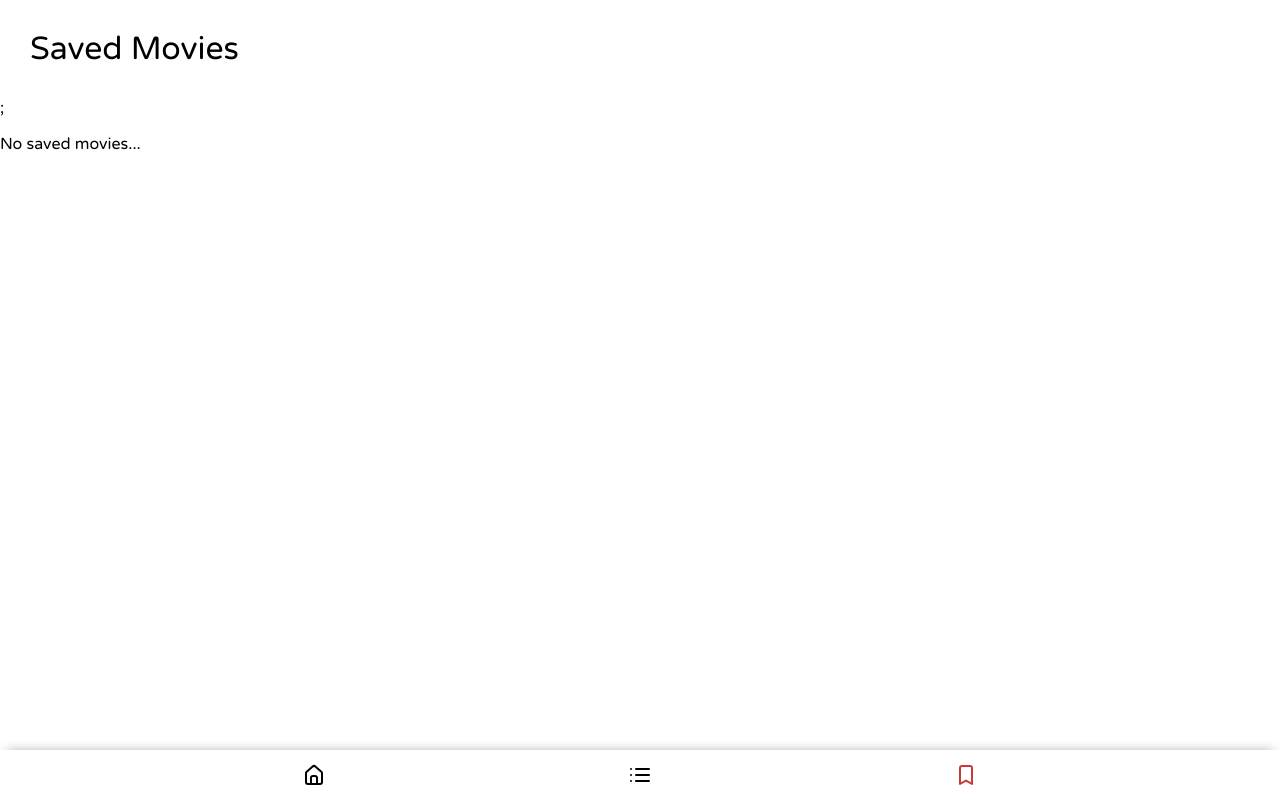
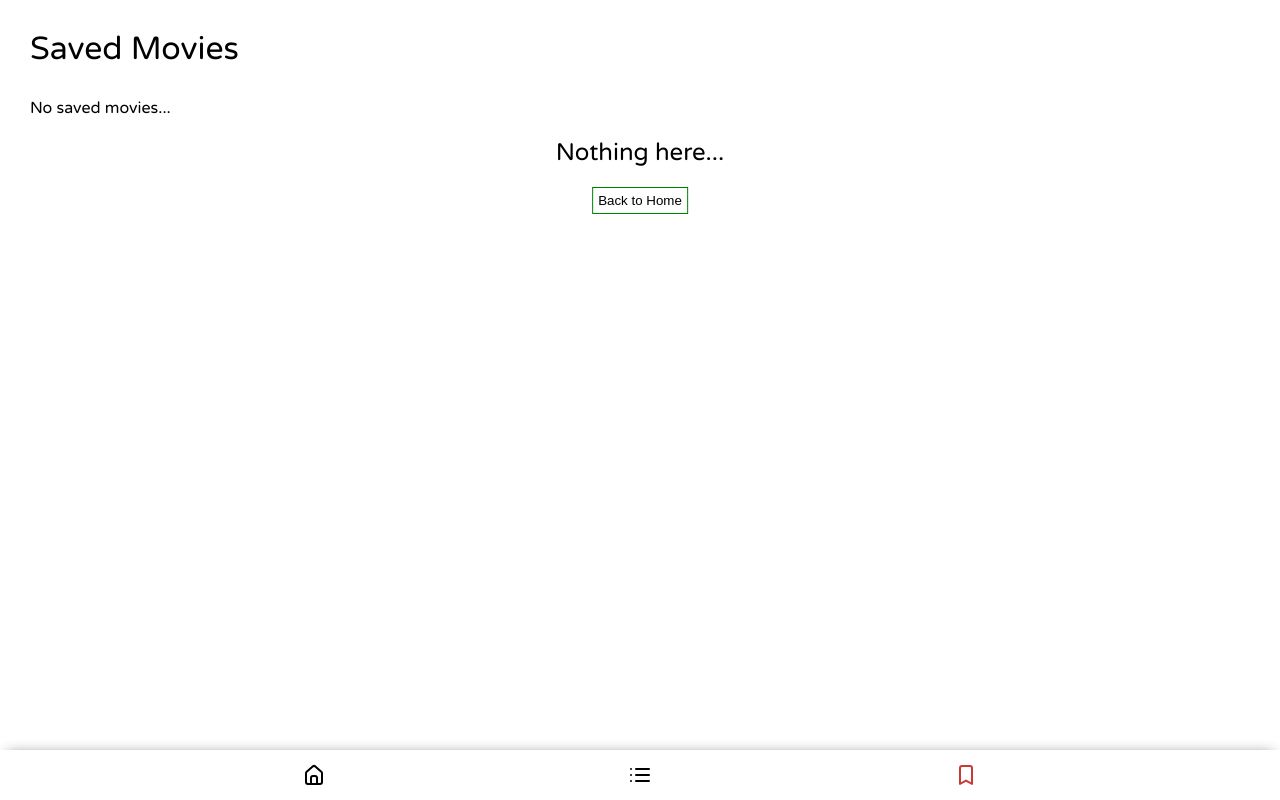
Before and after one commit to ubaidjs/MovieApp, a React (Create React App) app: page /saved in a window 1280 px wide. Built offline with nearby package versions, Linux system fonts and the light colour scheme.

Commit message:
fixed typo in saved screen

```diff
--- a/src/App.js
+++ b/src/App.js
@@ -1,13 +1,14 @@
 import React from 'react';
-import { BrowserRouter, Route } from 'react-router-dom';
+import { BrowserRouter, Route, Redirect } from 'react-router-dom';
 
 import MovieDetails from './screens/MovieDetails';
 import Home from './screens/Home';
 import Category from './screens/Category';
 import Genre from './screens/Genre';
 import Search from './screens/Search';
+import Saved from './screens/Saved';
 import NavBar from './components/NavBar';
-import Saved from './screens/Saved';
+import NotFound from './components/404';
 
 function App() {
 	return (
@@ -18,6 +19,8 @@ function App() {
 			<Route path="/saved" component={Saved} />
 			<Route path="/movie/:id" component={MovieDetails} />
 			<Route path="/search/:query" component={Search} />
+			<Route component={NotFound} />
+
 			<NavBar />
 		</BrowserRouter>
 	);
--- /dev/null
+++ b/src/components/404.js
@@ -0,0 +1,26 @@
+import React from 'react';
+import { Link } from 'react-router-dom';
+
+const NotFound = () => {
+	return (
+		<div>
+			<h2>Nothing here...</h2>
+			<Link to="/">
+				<button
+					style={{
+						position: 'absolute',
+						left: '50%',
+						transform: 'translateX(-50%)',
+						backgroundColor: 'white',
+						border: '1px solid green',
+						padding: '5px'
+					}}
+				>
+					Back to Home
+				</button>
+			</Link>
+		</div>
+	);
+};
+
+export default NotFound;
--- a/src/components/SavedMovieItem.js
+++ b/src/components/SavedMovieItem.js
@@ -14,7 +14,7 @@ const SavedMovieItem = ({
 		<div className={styles.container}>
 			<img src={`https://image.tmdb.org/t/p/w342${poster}`} alt="poster" />
 			<div className={styles.nameyear}>
-				<p>{title}</p>
+				<h4>{title}</h4>
 				<p>{year}</p>
 			</div>
 			<img
--- a/src/screens/Saved.js
+++ b/src/screens/Saved.js
@@ -31,8 +31,8 @@ const Saved = () => {
 	} else {
 		return (
 			<>
-				<h1 className={styles.heading}>Saved Movies</h1>;
-				<p>No saved movies...</p>
+				<h1 className={styles.heading}>Saved Movies</h1>
+				<p style={{ marginLeft: '30px' }}>No saved movies...</p>
 			</>
 		);
 	}
```
